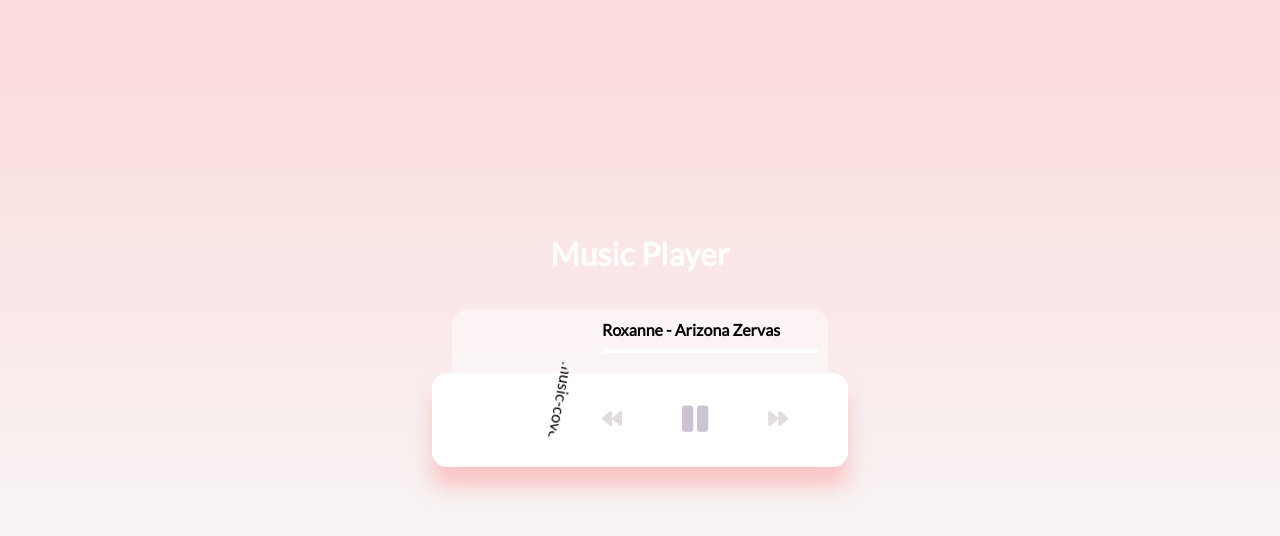
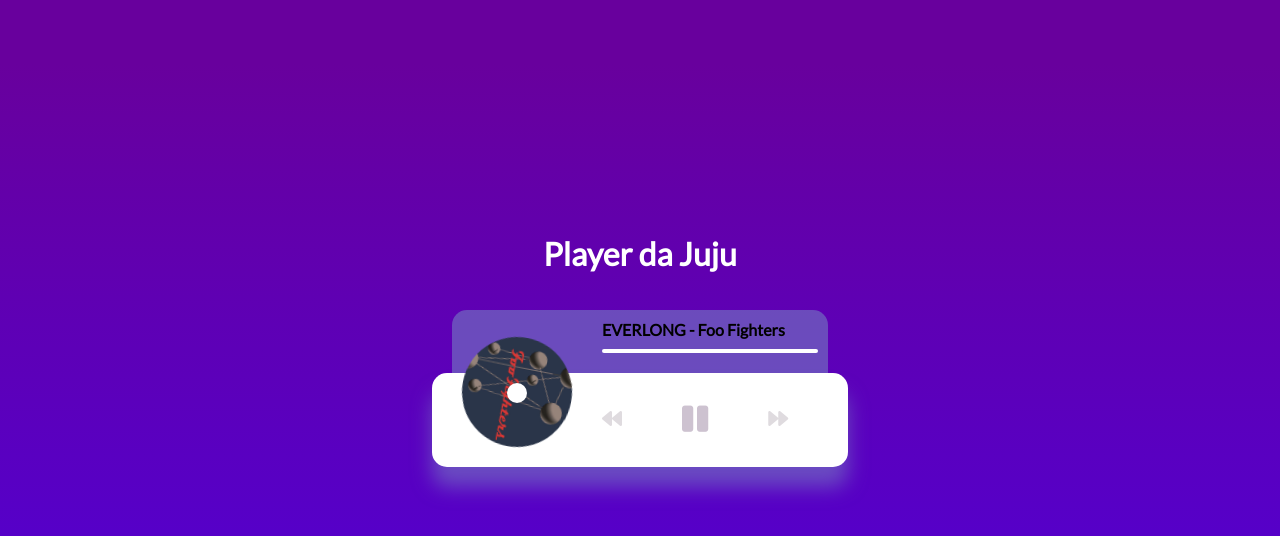
Before and after one commit to victorribeiro1/player, a plain HTML site: page index.html in a window 1280 px wide. Both pictures are taken after a click on the button 611 px from the left and 419 px from the top of the page. Drawn offline with Linux system fonts and the light colour scheme.

Commit message:
Add files via upload

```diff
--- a/index.html
+++ b/index.html
@@ -9,7 +9,7 @@
     <title>Music Player</title>
   </head>
   <body>
-    <h1>Music Player</h1>
+    <h1>Player da Juju</h1>
 
     <div class="music-player" id="music-player">
         <div class="music-player__music-info">
@@ -19,10 +19,10 @@
             </div>
         </div>
 
-        <audio src="music/ukulele.mp3" id="audio"></audio>
+        <audio src="musicas/BROKEN.wav" id="audio"></audio>
 
         <div class="music-player__img-box">
-            <img class="music-player__img" src="images/ukulele.jpg" alt="music-cover" id="cover" />
+            <img class="music-player__img" src="images/" alt="music-cover" id="cover" />
         </div>
 
         <div class="music-player__navigation">
--- a/script.js
+++ b/script.js
@@ -9,8 +9,8 @@ const progressBox = document.getElementById('progress-box');
 const progress = document.getElementById('progress');
 
 // SONG TITLES
-const songNames = ['Drain You', 'If I Could Fly', 'Ransom', 'Roxanne', 'colbie caillat']
-const songBands = ['Nirvana', 'One Direction', 'Lil Tecca', 'Arizona Zervas', 'colbie caillat']
+const songNames = ['MY GIRL', 'BROKEN', 'DEAR GOD', 'EVERLONG', 'TE ROUBAR PARA MIM']
+const songBands = ['The Temptations', 'Seether', 'Avenged Sevenfold', 'Foo Fighters', 'Onze20']
 
 // KEEP TRACK OF SONG
 let songIndex = songBands.length - 1
@@ -22,7 +22,7 @@ loadSong(songNames[songIndex], songBands[songIndex])
 function loadSong(name, band) {
     console.log(name, band)
     title.innerText = `${name} - ${band}`
-    audio.src = `musicas/${band}.mp3`
+    audio.src = `musicas/${name}.wav`
     cover.src = `imagens/${band}.jpg`
 }
 
--- a/style.css
+++ b/style.css
@@ -7,8 +7,8 @@
 }
 
 body {
-  background: -webkit-gradient(linear, left bottom, left top, color-stop(23.8%, #f7f7f7), color-stop(92%, #fcdddd));
-  background: linear-gradient(0deg, #f7f7f7 23.8%, #fcdddd 92%);
+  background: -webkit-gradient(linear, left bottom, left top, color-stop(23.8%, #5300cf), color-stop(92%, #68009d));
+  background: linear-gradient(0deg, #5300cf 23.8%, #68009d 92%);
   -webkit-box-sizing: border-box;
           box-sizing: border-box;
   height: 100vh;
@@ -29,6 +29,15 @@ body {
   margin: 0;
 }
 
+@media only screen and (orientation: portrait) {
+  body {
+    min-width: 500px;
+  }
+    .music-player {
+      width: 90%;
+  }
+}
+
 h1 {
   color: #fff;
 }
@@ -36,8 +45,8 @@ h1 {
 .music-player {
   background-color: #fff;
   border-radius: 15px;
-  -webkit-box-shadow: 0 20px 20px 0 #fca9a999;
-  box-shadow: 0 20px 20px 0 #fca9a999;
+  -webkit-box-shadow: 0 20px 20px 0 #767dc199;
+  box-shadow: 0 20px 20px 0 #767dc199;
   display: -webkit-box;
   display: -ms-flexbox;
   display: flex;
@@ -124,7 +133,7 @@ h1 {
 }
 
 .music-player__music-info {
-  background-color: #ffffff80;
+  background-color: #767dc199;
   border-radius: 15px 15px 0 0;
   position: absolute;
   top: 0;
@@ -168,7 +177,7 @@ h1 {
 }
 
 .music-player__progress {
-  background-color: #fe8daa;
+  background-color: #767dc199;
   border-radius: 999px;
   height: 100%;
   width: 0%;
```
